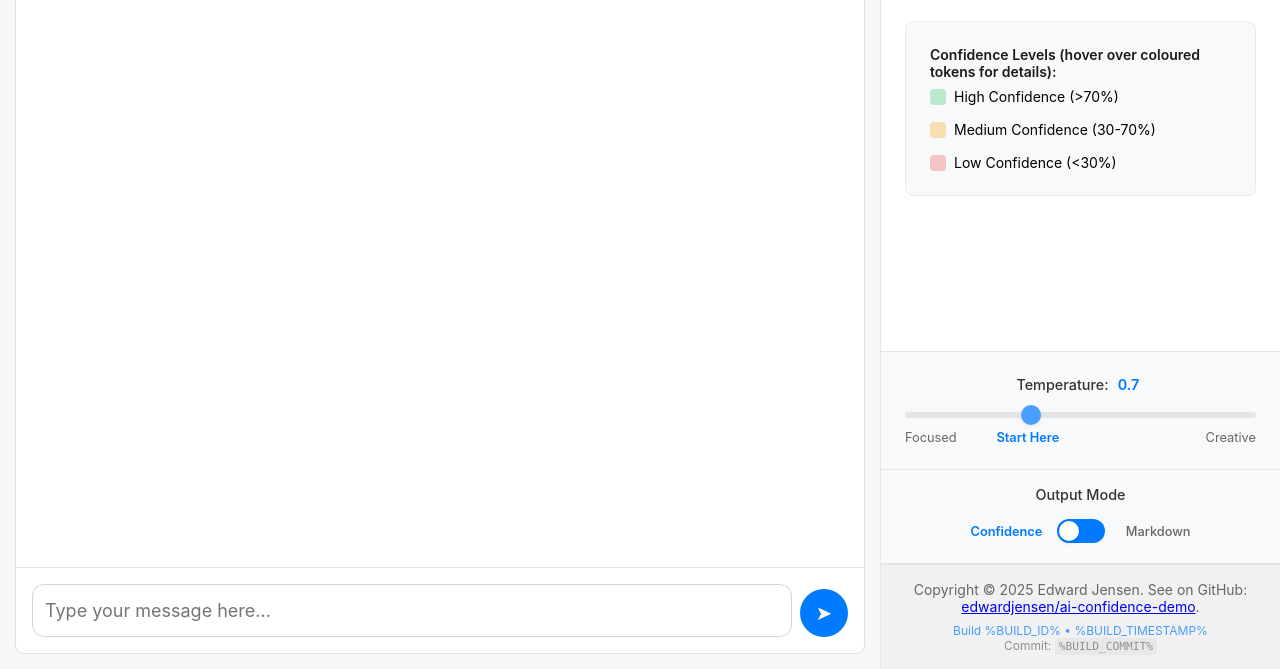
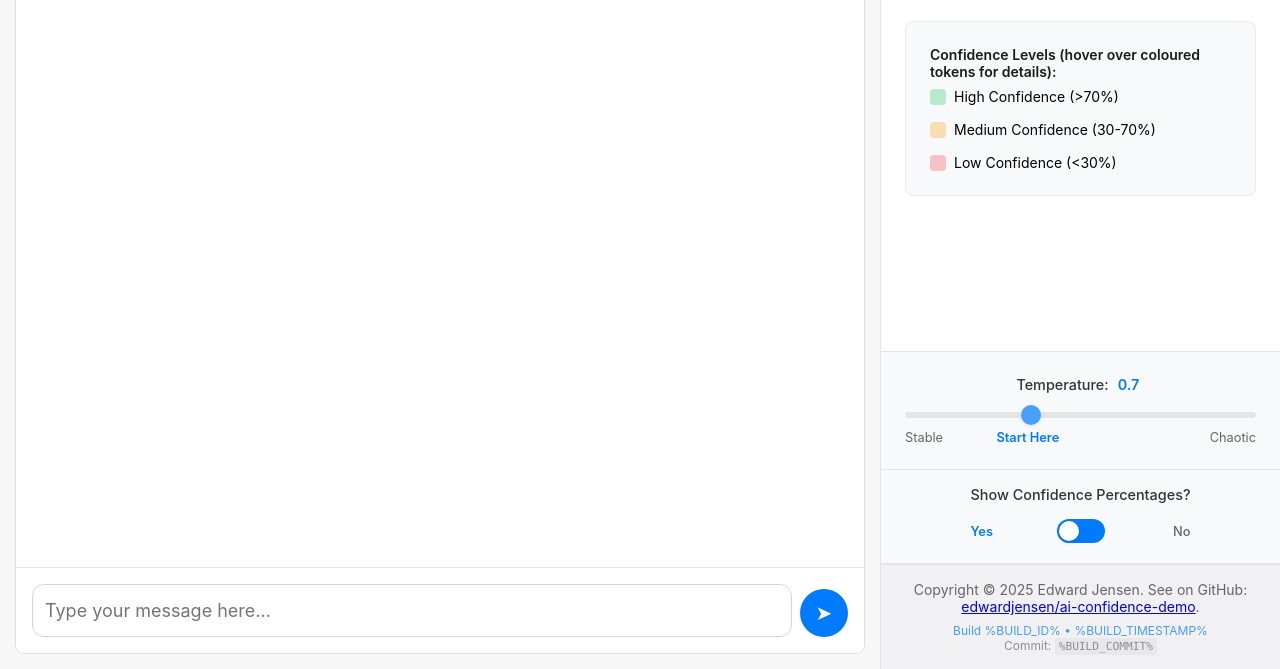
Before and after one commit to edwardjensen/ai-confidence-demo, a website: page public/index.html in a window 1280 px wide. Shown: the part 245-914 px from the top of the page. Drawn offline with Linux system fonts and the light colour scheme.

Commit message:
Update output mode labels and temperature range values for clarity

```diff
--- a/public/index.html
+++ b/public/index.html
@@ -71,21 +71,21 @@
                         step="1"
                     >
                     <div class="temperature-range">
-                        <span>Focused</span>
+                        <span>Stable</span>
                         <span class="detent-label">Start Here</span>
-                        <span>Creative</span>
+                        <span>Chaotic</span>
                     </div>
                 </div>
 
                 <div class="output-mode-control">
-                    <div class="output-mode-label">Output Mode</div>
+                    <div class="output-mode-label">Show Confidence Percentages?</div>
                     <div class="output-mode-toggle">
                         <div class="toggle-container">
                             <input type="checkbox" id="outputModeToggle" class="toggle-checkbox">
                             <label for="outputModeToggle" class="toggle-label">
                                 <span class="toggle-slider"></span>
-                                <span class="toggle-text-left">Confidence</span>
-                                <span class="toggle-text-right">Markdown</span>
+                                <span class="toggle-text-left">Yes</span>
+                                <span class="toggle-text-right">No</span>
                             </label>
                         </div>
                     </div>
```
